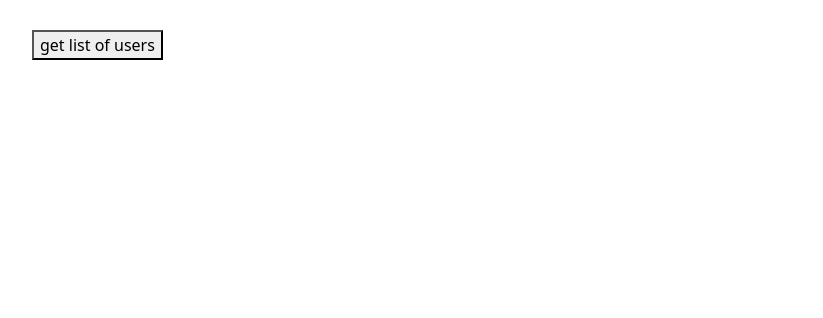
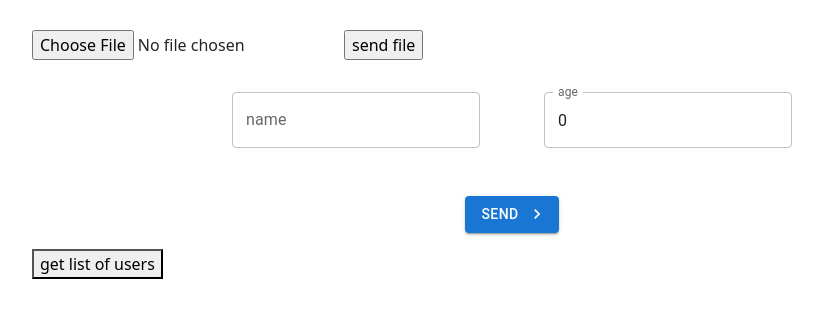
Before and after one commit to DmitriySemenov91/home-tasks, a React (Create React App) app: page / in a window 1280 px wide. Shown: the top 318 px of the page, without its empty margins (128-951 px from the left). Built offline with nearby package versions, Linux system fonts and the light colour scheme.

Commit message:
added: task-6-5

```diff
--- a/package.json
+++ b/package.json
@@ -12,6 +12,9 @@
     "@types/react-dom": "^18.0.3",
     "axios": "^0.27.2",
     "bootstrap": "^5.1.3",
+    "cors": "^2.8.5",
+    "express": "^4.18.1",
+    "multer": "^1.4.5-lts.1",
     "react": "^18.1.0",
     "react-bootstrap": "^2.3.1",
     "react-dom": "^18.1.0",
--- a/src/task-6-2/pages/index.tsx
+++ b/src/task-6-2/pages/index.tsx
@@ -1,6 +1,15 @@
 import React, { useState } from "react";
 
 import { $api } from "../http";
+import axios from "axios";
+
+import { Controller, SubmitHandler, useForm } from "react-hook-form";
+import { yupResolver } from "@hookform/resolvers/yup";
+
+import TextField from "@mui/material/TextField";
+import Button from "@mui/material/Button";
+import NavigateNextIcon from "@mui/icons-material/NavigateNext";
+import * as yup from "yup";
 
 interface IUsers {
   id: string;
@@ -8,6 +17,12 @@ interface IUsers {
   name: string;
   avatar: string;
   carNames: string;
+  age: number;
+}
+
+interface Inputs {
+  name: string;
+  age: number;
 }
 
 export const Users: React.FC<{}> = () => {
@@ -29,13 +44,102 @@ export const Users: React.FC<{}> = () => {
     }
   };
 
+  // POST
+  const FormSchema = yup.object({
+    name: yup.string(),
+    age: yup.number(),
+  });
+
+  // react-hook-form variant form
+  const { handleSubmit, control } = useForm<Inputs>({
+    resolver: yupResolver(FormSchema),
+  });
+
+  const onSubmit: SubmitHandler<Inputs> = async (data) => {
+    try {
+      await $api.post("/users", data);
+    } catch (e) {
+      console.log(e);
+    }
+  };
+
+  const sendFile = async () => {
+    const fileElem = document.querySelector("#file") as HTMLInputElement | null;
+
+    const fileItem = fileElem?.files;
+    const formData = new FormData();
+
+    if (fileItem) {
+      formData.append("file", fileItem[0]);
+    }
+    await axios.post("http://localhost:9999", formData, {
+      headers: { "Content-type": "multipart/form-data" },
+    });
+  };
+
   return (
     <>
       <div>{loading && "Loading....."}</div>
       <div>{error}</div>
       <div>
+        <input id="file" type="file" />
+        <input type="button" onClick={sendFile} value="send file" />
+      </div>
+      <>
+        <form onSubmit={handleSubmit(onSubmit)}>
+          <div className="formWrapper">
+            <div className="formItem">
+              <Controller
+                render={({ field }) => (
+                  <TextField
+                    variant="outlined"
+                    fullWidth
+                    label="name"
+                    placeholder="name"
+                    {...field}
+                  />
+                )}
+                control={control}
+                name="name"
+                defaultValue=""
+              />
+            </div>
+            <div className="formItem">
+              <Controller
+                render={({ field }) => (
+                  <TextField
+                    variant="outlined"
+                    fullWidth
+                    label="age"
+                    placeholder="age"
+                    {...field}
+                  />
+                )}
+                control={control}
+                name="age"
+                defaultValue={0}
+              />
+            </div>
+          </div>
+          <div className="formWrapper">
+            <span className="button">
+              <Button
+                type="submit"
+                variant="contained"
+                color="primary"
+                endIcon={<NavigateNextIcon />}
+                name="second step"
+              >
+                Send
+              </Button>
+            </span>
+          </div>
+        </form>
+      </>
+      <div>
         <button onClick={getData}>get list of users</button>
-        {users.map(({ id, publicDate, name, avatar, carNames }: IUsers) => (
+        {users.map(
+          ({ id, publicDate, name, avatar, carNames, age }: IUsers) => (
             <div key={id}>
               <div>Date: {publicDate}</div>
               <div>Name: {name}</div>
@@ -43,8 +147,10 @@ export const Users: React.FC<{}> = () => {
                 <img src={avatar || ""} alt={name} data-testid="avatar" />
               </div>
               <div>Car: {carNames}</div>
+              <div>Age: {age}</div>
             </div>
-        ))}
+          )
+        )}
       </div>
     </>
   );
--- a/tsconfig.json
+++ b/tsconfig.json
@@ -17,7 +17,7 @@
     "module": "esnext",
     "moduleResolution": "node",
     "resolveJsonModule": true,
-    "isolatedModules": true,
+    "isolatedModules": false,
     "noEmit": true,
     "jsx": "react-jsx"
   },
```
Also changed, not shown: src/task-6-2/server.ts (added, +39 -0 lines), 1 other file (tests, documents, lock files or other folders). Lines whose indentation alone changed are shown as unchanged.
